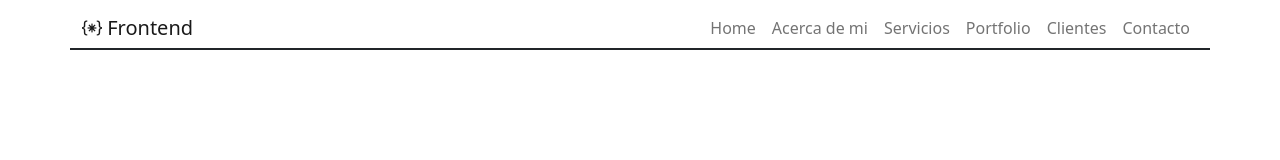
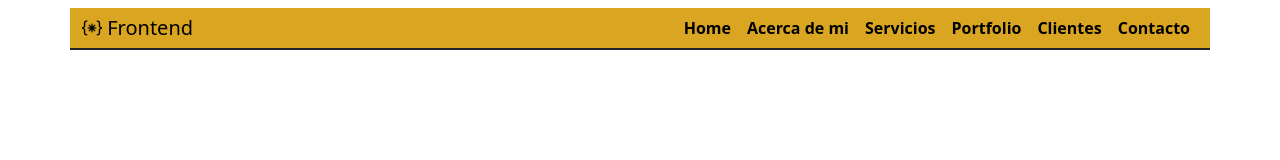
Before and after one commit to Omarcoex/Portafolio, a plain HTML site: page index.html in a window 1280 px wide. Drawn offline with nearby package versions, Linux system fonts and the light colour scheme.

Commit message:
Color fondo barra

```diff
--- a/index.html
+++ b/index.html
@@ -34,7 +34,7 @@
           >
             <span class="navbar-toggler-icon"></span>
           </button>
-          <div class="collapse navbar-collapse" id="navbarSupportedContent">
+          <div class="collapse navbar-collapse menu" id="navbarSupportedContent">
             <ul class="navbar-nav ms-auto">
               <li class="nav-item active">
                 <a class="nav-link" href="#home">Home</a>
--- a/style/style.css
+++ b/style/style.css
@@ -5,6 +5,16 @@
   box-sizing: border-box;
 }
 /* Encabezado */
-.container{
+.container {
   border-bottom: solid 2px;
+  background-color: goldenrod;
 }
+.navbar a{
+  color: black;
+}
+li {
+  font-weight: bold;
+}
+.menu a {
+  color: black;
+}
```
